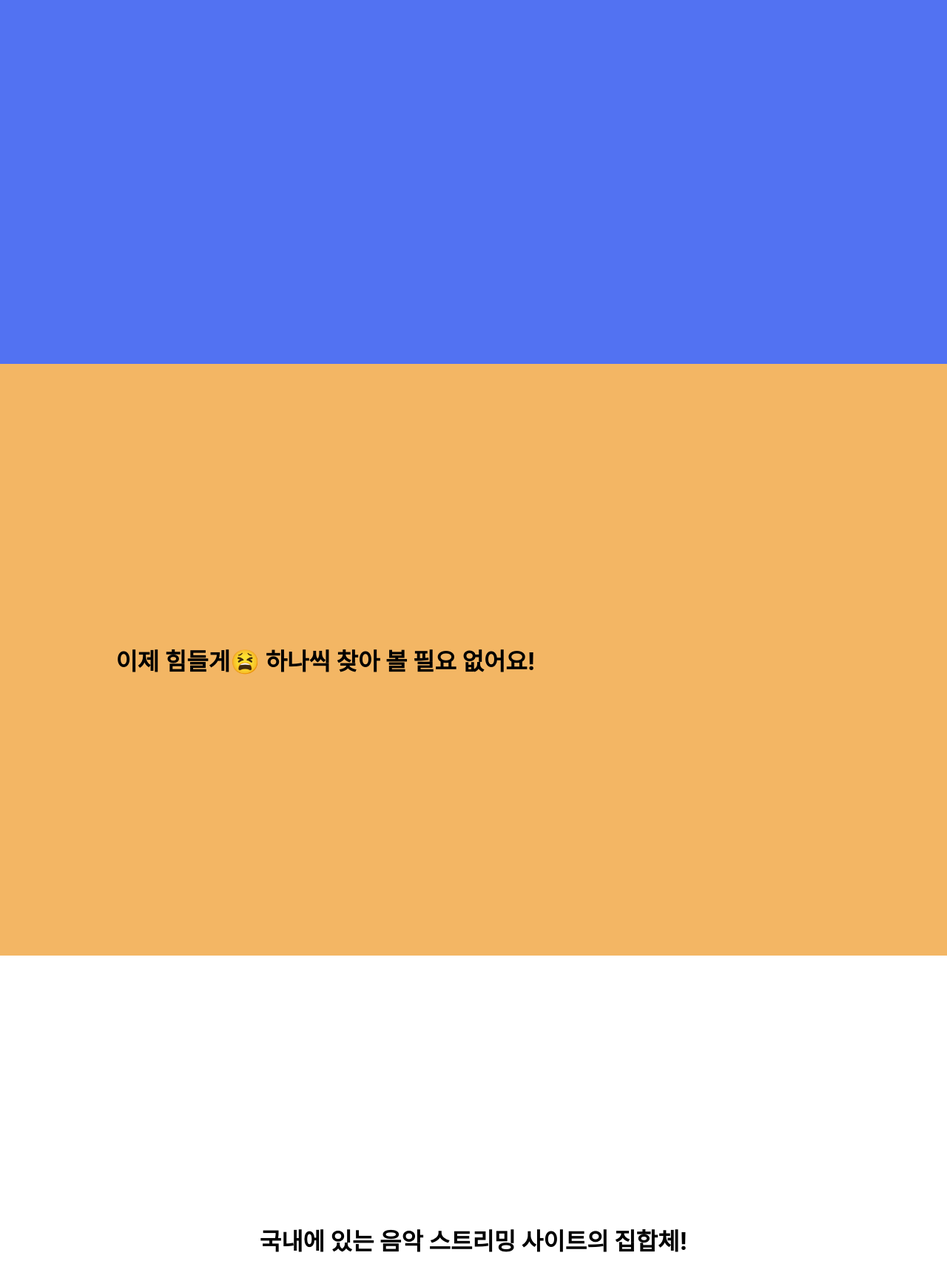
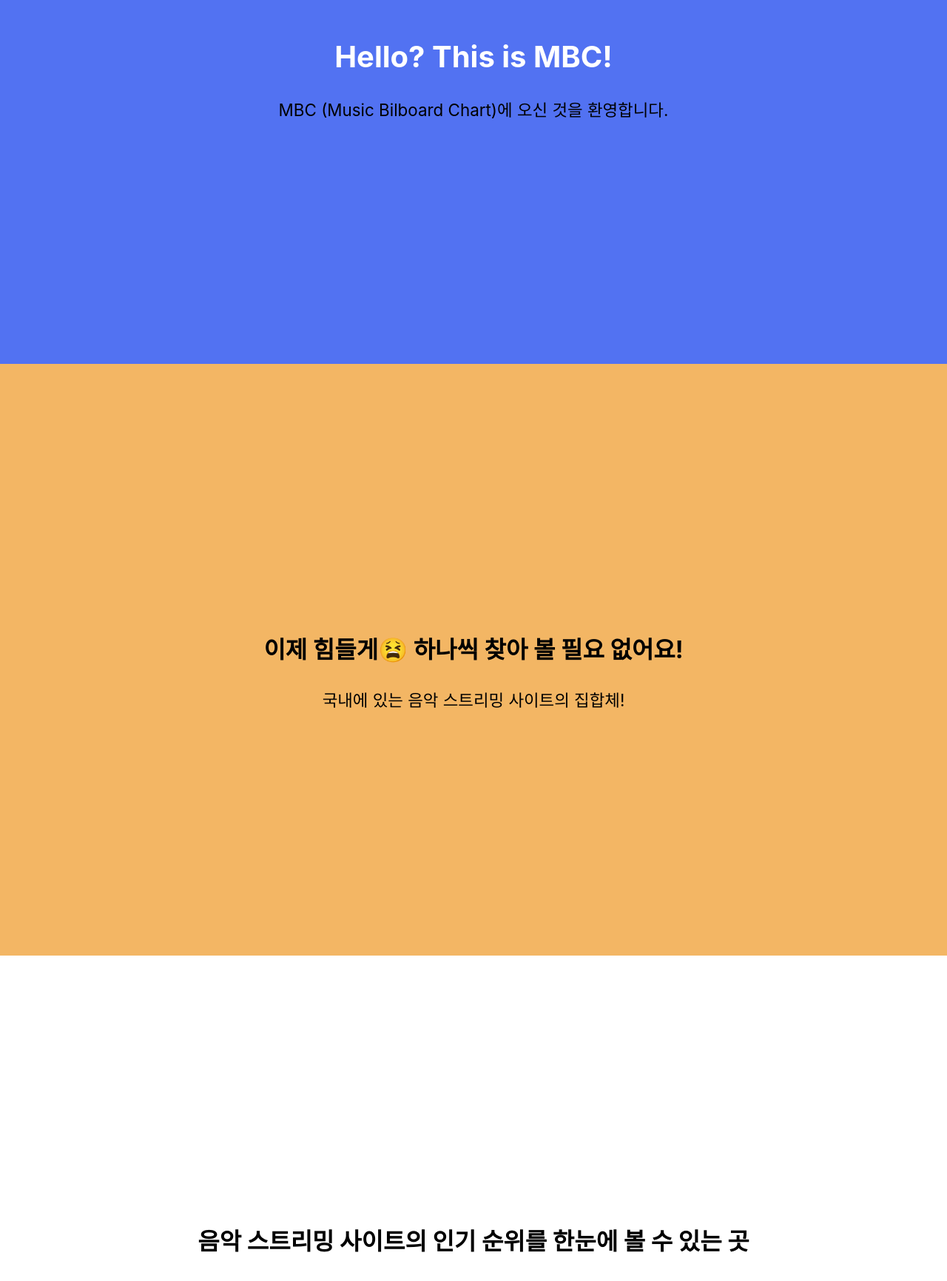
Before and after one commit to blueheart753/MusicBilboardChartBE, a React (Create React App) app in the folder music_bilboard_chart/: page / in a window 1280 px wide. Shown: the part 308-2040 px from the top of the page at 74% size. Built offline with nearby package versions, Linux system fonts and the light colour scheme.

Commit message:
Refactoring

```diff
--- a/music_bilboard_chart/src/App.js
+++ b/music_bilboard_chart/src/App.js
@@ -1,22 +1,26 @@
-import logo from './/logo.png';
 import './App.css';
+import './Anime.css';
 import React, { useEffect } from 'react';
+import Header from './Header';
+import Section from './Section';
 
 const App = () => {
   window.addEventListener('load', () => {
     setTimeout(() => window.scrollTo(0, 0), 100);
   });
-  const addRemoveClassOnIntersection = (seletor, className) => {
-    const obser = new IntersectionObserver((entries) => {
+
+  const addRemoveClassOnIntersection = (selector, className) => {
+    const observer = new IntersectionObserver((entries) => {
       entries.forEach((item) => {
         item.isIntersecting
           ? item.target.classList.add(className)
           : item.target.classList.remove(className);
       });
     });
-    const showMents = document.querySelectorAll(seletor);
-    showMents.forEach((el) => {
-      obser.observe(el);
+
+    const elements = document.querySelectorAll(selector);
+    elements.forEach((el) => {
+      observer.observe(el);
     });
   };
 
@@ -31,53 +35,29 @@
   useEffect(() => {
     addRemoveClassOnIntersection('.ment_3', 'ment_3Anime');
   }, []);
+
   useEffect(() => {
     addRemoveClassOnIntersection('.ment+p', 'animeMent');
   }, []);
+
   return (
     <div className="App">
-      <header>
-        <a href="/">
-          <img src={logo} alt="logo" className="logo" />
-        </a>
-      </header>
-      <div className="mentBox">
-        <div className="custom-shape-divider-top-1700529523">
-          <svg
-            data-name="Layer 1"
-            xmlns="http://www.w3.org/2000/svg"
-            viewBox="0 0 1200 120"
-            preserveAspectRatio="none"
-          >
-            <path
-              d="M985.66,92.83C906.67,72,823.78,31,743.84,14.19c-82.26-17.34-168.06-16.33-250.45.39-57.84,11.73-114,31.07-172,41.86A600.21,600.21,0,0,1,0,27.35V120H1200V95.8C1132.19,118.92,1055.71,111.31,985.66,92.83Z"
-              className="shape-fill"
-            ></path>
-          </svg>
-        </div>
-        <div className="showMents show_page">
-          <h2 className="ment startMent">Hello? This is MBC!</h2>
-          <p>MBC (Music Bilboard Chart)에 오신 것을 환영합니다.</p>
-        </div>
-      </div>
-      <div className="mentBox">
-        <div className="showMents show_page">
-          <h2 className="ment ment_2">
-            이제 힘들게😫 하나씩 찾아 볼 필요 없어요!
-          </h2>
-        </div>
-      </div>
-      <div className="mentBox">
-        <div className="showMents show_page">
-          <h2 className="ment ment_3">
-            국내에 있는 음악 스트리밍 사이트의 집합체!
-          </h2>
-          <p>
-            국내에 서비스 중인 음악 스트리밍 사이트의 인기 순위를 한눈에 볼 수
-            있어요
-          </p>
-        </div>
-      </div>
+      <Header />
+      <Section
+        titleMent="Hello? This is MBC!"
+        ment="MBC (Music Bilboard Chart)에 오신 것을 환영합니다."
+        mentClass="ment ment_1 startMent"
+      ></Section>
+      <Section
+        titleMent="이제 힘들게😫 하나씩 찾아 볼 필요 없어요!"
+        ment="국내에 있는 음악 스트리밍 사이트의 집합체!"
+        mentClass="ment ment_2"
+      ></Section>
+      <Section
+        titleMent="음악 스트리밍 사이트의 인기 순위를 한눈에 볼 수 있는 곳"
+        ment="국내에 서비스 중인 음악 스트리밍 사이트의 인기 순위를 한눈에 볼 수 있어요"
+        mentClass="ment ment_3"
+      ></Section>
     </div>
   );
 };
--- /dev/null
+++ b/music_bilboard_chart/src/Header.js
@@ -0,0 +1,27 @@
+import React from 'react';
+import logo from './logo.png';
+
+function Header() {
+  return (
+    <header>
+      <div className="custom-shape-divider-top-1700529523">
+        <svg
+          data-name="Layer 1"
+          xmlns="http://www.w3.org/2000/svg"
+          viewBox="0 0 1200 120"
+          preserveAspectRatio="none"
+        >
+          <path
+            d="M985.66,92.83C906.67,72,823.78,31,743.84,14.19c-82.26-17.34-168.06-16.33-250.45.39-57.84,11.73-114,31.07-172,41.86A600.21,600.21,0,0,1,0,27.35V120H1200V95.8C1132.19,118.92,1055.71,111.31,985.66,92.83Z"
+            className="shape-fill"
+          ></path>
+        </svg>
+      </div>
+      <a href="/">
+        <img src={logo} alt="logo" className="logo" />
+      </a>
+    </header>
+  );
+}
+
+export default Header;
--- /dev/null
+++ b/music_bilboard_chart/src/Section.js
@@ -0,0 +1,16 @@
+import React from 'react';
+
+function Section(props) {
+  const { titleMent, ment, mentClass } = props;
+
+  return (
+    <div className="mentBox">
+      <div className="showMents show_page">
+        <h2 className={mentClass}>{titleMent}</h2>
+        <p>{ment}</p>
+      </div>
+    </div>
+  );
+}
+
+export default Section;
```
Also changed, not shown: music_bilboard_chart/src/logo.svg (deleted).
